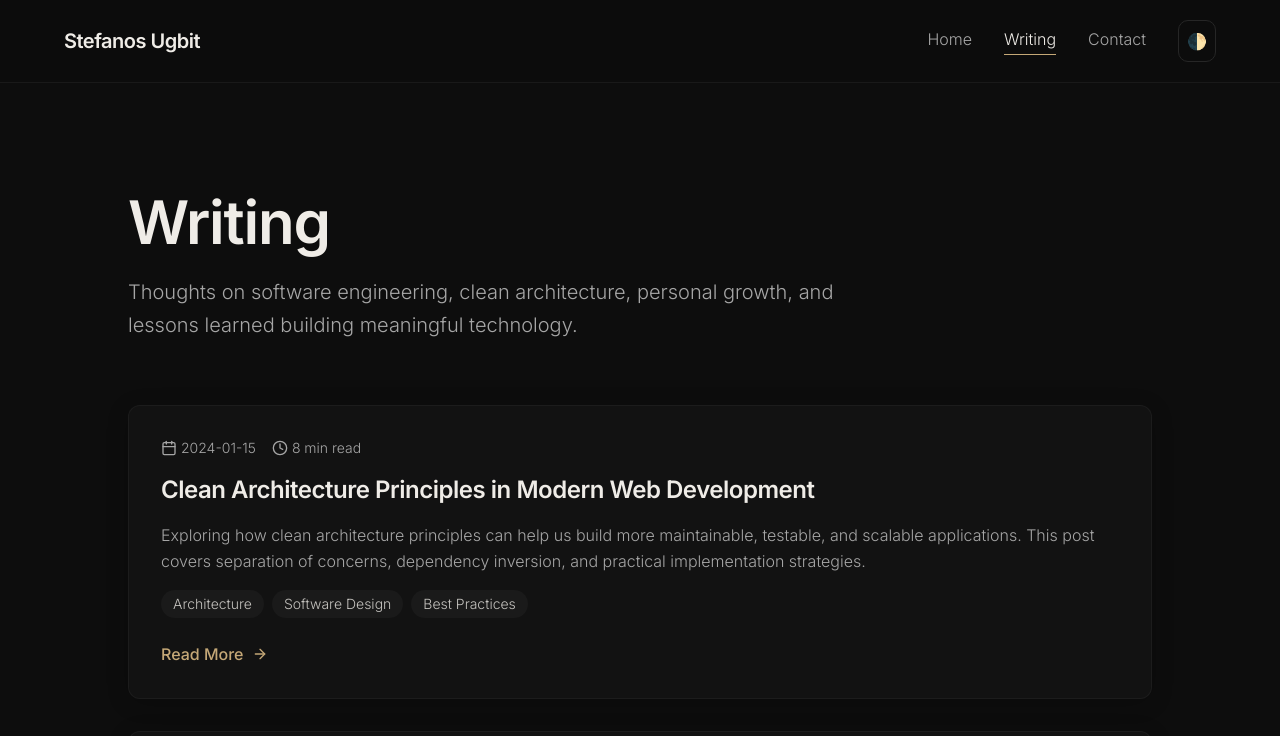
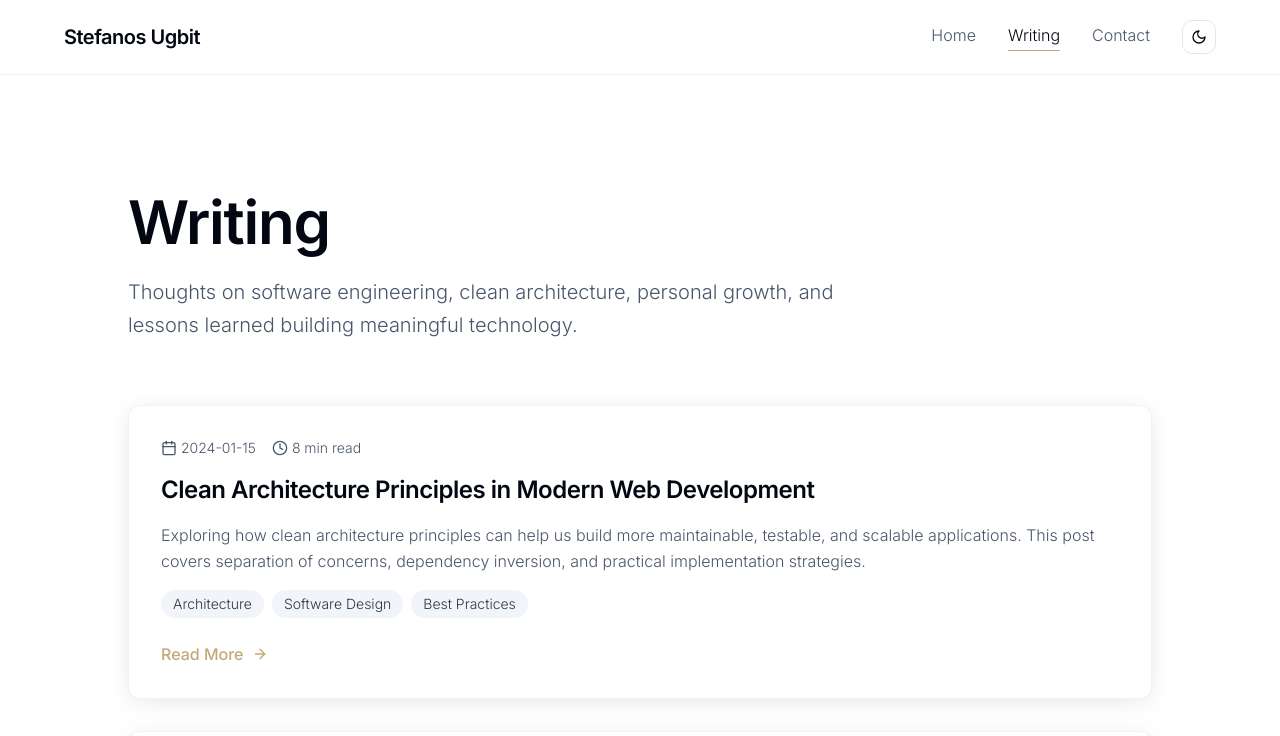
Before and after one commit to stefanosu/stefanos-built-space, a React (Vite) app: page /writing in a window 1280 px wide. Shown: the top 736 px of the page. Built offline with nearby package versions, Linux system fonts and the light colour scheme; the HTML template or start-up script is replaced by a standard one; a web font is replaced by a local one.

Commit message:
added light and dark mode and turnstile key

```diff
--- a/index.html
+++ b/index.html
@@ -35,6 +35,18 @@
       name="twitter:title"
       content="Stefanos Ugbit • Software Engineer & Builder"
     />
+    <script>
+      (function () {
+        const storedTheme = localStorage.getItem("theme");
+        const prefersDark = window.matchMedia("(prefers-color-scheme: dark)").matches;
+        const theme = storedTheme ?? (prefersDark ? "dark" : "light");
+        if (theme === "dark") {
+          document.documentElement.classList.add("dark");
+        } else {
+          document.documentElement.classList.remove("dark");
+        }
+      })();
+    </script>
   </head>
 
   <body>
--- a/src/components/Contact.tsx
+++ b/src/components/Contact.tsx
@@ -148,7 +148,7 @@ const Contact = () => {
                 </div>
 
                 <Turnstile
-                  siteKey="YOUR_REAL_SITE_KEY"
+                  siteKey="0x4AAAAAAB_4IMIEKwr9pvEt"
                   className="rounded-md"
                   onSuccess={(token) => setTurnstileToken(token)}
                   onExpire={() => setTurnstileToken(null)}
--- a/src/components/Header.tsx
+++ b/src/components/Header.tsx
@@ -1,7 +1,36 @@
 import { Link } from "react-router-dom";
+import { useEffect, useState } from "react";
+import { Moon, Sun } from "lucide-react";
 import { NavLink } from "./NavLink";
 
 const Header = () => {
+  const getCurrentTheme = (): "light" | "dark" => {
+    if (typeof window === "undefined") {
+      return "light";
+    }
+    return document.documentElement.classList.contains("dark") ? "dark" : "light";
+  };
+
+  const [theme, setTheme] = useState<"light" | "dark">(getCurrentTheme);
+
+  useEffect(() => {
+    setTheme(getCurrentTheme());
+  }, []);
+
+  const toggleTheme = () => {
+    const el = document.documentElement;
+    const next = theme === "dark" ? "light" : "dark";
+
+    if (next === "dark") {
+      el.classList.add("dark");
+    } else {
+      el.classList.remove("dark");
+    }
+
+    localStorage.setItem("theme", next);
+    setTheme(next);
+  };
+
   return (
     <header className="fixed top-0 left-0 right-0 z-50 border-b border-border/50 bg-background/95 backdrop-blur-md">
       <nav className="container mx-auto px-6 py-5">
@@ -35,15 +64,16 @@ const Header = () => {
               Contact
             </a>
             <button
-              onClick={() => {
-                const el = document.documentElement;
-                const next = el.classList.toggle("dark") ? "dark" : "light";
-                localStorage.setItem("theme", next);
-              }}
-              className="p-2 rounded-md border border-border hover:bg-accent/10 transition"
+              onClick={toggleTheme}
+              className="p-2 rounded-md border border-border hover:bg-accent/10 transition flex items-center justify-center"
               aria-label="Toggle theme"
             >
-              🌓
+              <span className="sr-only">Toggle theme</span>
+              {theme === "dark" ? (
+                <Sun className="h-4 w-4" />
+              ) : (
+                <Moon className="h-4 w-4" />
+              )}
             </button>
           </div>
         </div>
--- a/src/index.css
+++ b/src/index.css
@@ -8,6 +8,48 @@ All colors MUST be HSL.
 
 @layer base {
   :root {
+    color-scheme: light;
+    --background: 0 0% 100%;
+    --foreground: 224 71% 4%;
+
+    --card: 0 0% 100%;
+    --card-foreground: 224 71% 4%;
+
+    --popover: 0 0% 100%;
+    --popover-foreground: 224 71% 4%;
+
+    --primary: 38 40% 62%;
+    --primary-foreground: 0 0% 5%;
+
+    --secondary: 210 40% 96%;
+    --secondary-foreground: 224 71% 4%;
+
+    --muted: 210 40% 96%;
+    --muted-foreground: 215 19% 35%;
+
+    --accent: 38 40% 62%;
+    --accent-foreground: 0 0% 5%;
+    --accent-hover: 38 48% 72%;
+
+    --destructive: 0 72% 51%;
+    --destructive-foreground: 210 40% 98%;
+
+    --border: 214 32% 91%;
+    --input: 214 32% 91%;
+    --ring: 38 40% 62%;
+
+    --radius: 0.75rem;
+
+    /* Custom design tokens */
+    --gradient-hero: linear-gradient(135deg, hsl(0 0% 100%), hsl(40 20% 92%));
+    --gradient-subtle: linear-gradient(135deg, hsl(0 0% 100%), hsl(210 40% 96%));
+    --shadow-soft: 0 4px 24px -4px hsl(0 0% 0% / 0.12);
+    --shadow-medium: 0 8px 32px -8px hsl(0 0% 0% / 0.16);
+    --transition-smooth: all 0.3s cubic-bezier(0.4, 0, 0.2, 1);
+  }
+
+  .dark {
+    color-scheme: dark;
     --background: 0 0% 5%;
     --foreground: 40 20% 92%;
 
@@ -23,7 +65,7 @@ All colors MUST be HSL.
     --secondary: 0 0% 10%;
     --secondary-foreground: 40 20% 92%;
 
-    --muted: 0 0% 10%;
+    --muted: 0 0% 12%;
     --muted-foreground: 0 0% 65%;
 
     --accent: 38 40% 62%;
@@ -39,7 +81,6 @@ All colors MUST be HSL.
 
     --radius: 0.75rem;
 
-    /* Custom design tokens */
     --gradient-hero: linear-gradient(135deg, hsl(0 0% 5%), hsl(230 30% 8%));
     --gradient-subtle: linear-gradient(135deg, hsl(0 0% 7%), hsl(0 0% 5%));
     --shadow-soft: 0 4px 24px -4px hsl(0 0% 0% / 0.3);
```
Also changed, not shown: 1 other file (tests, documents, lock files or other folders).
